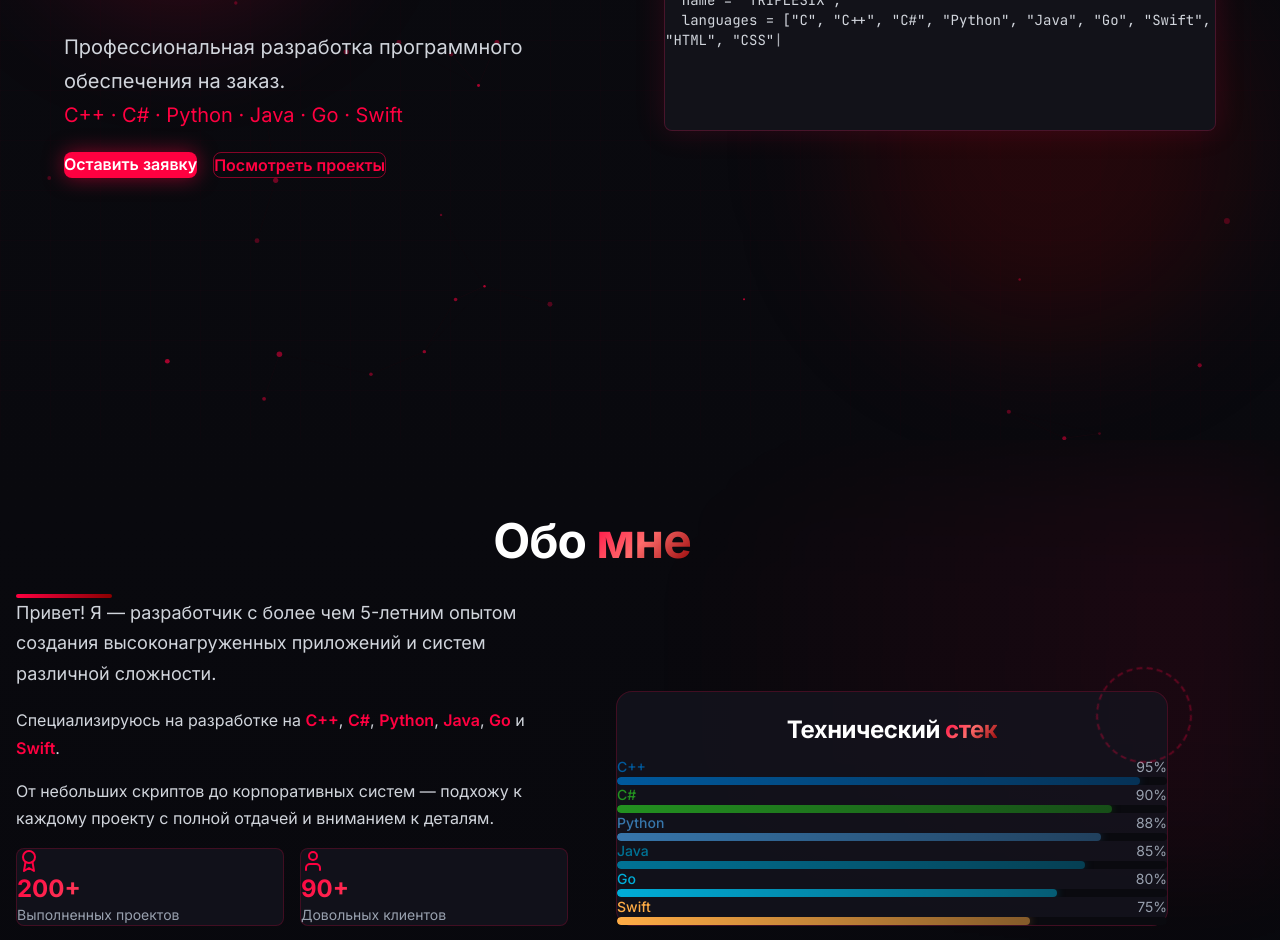
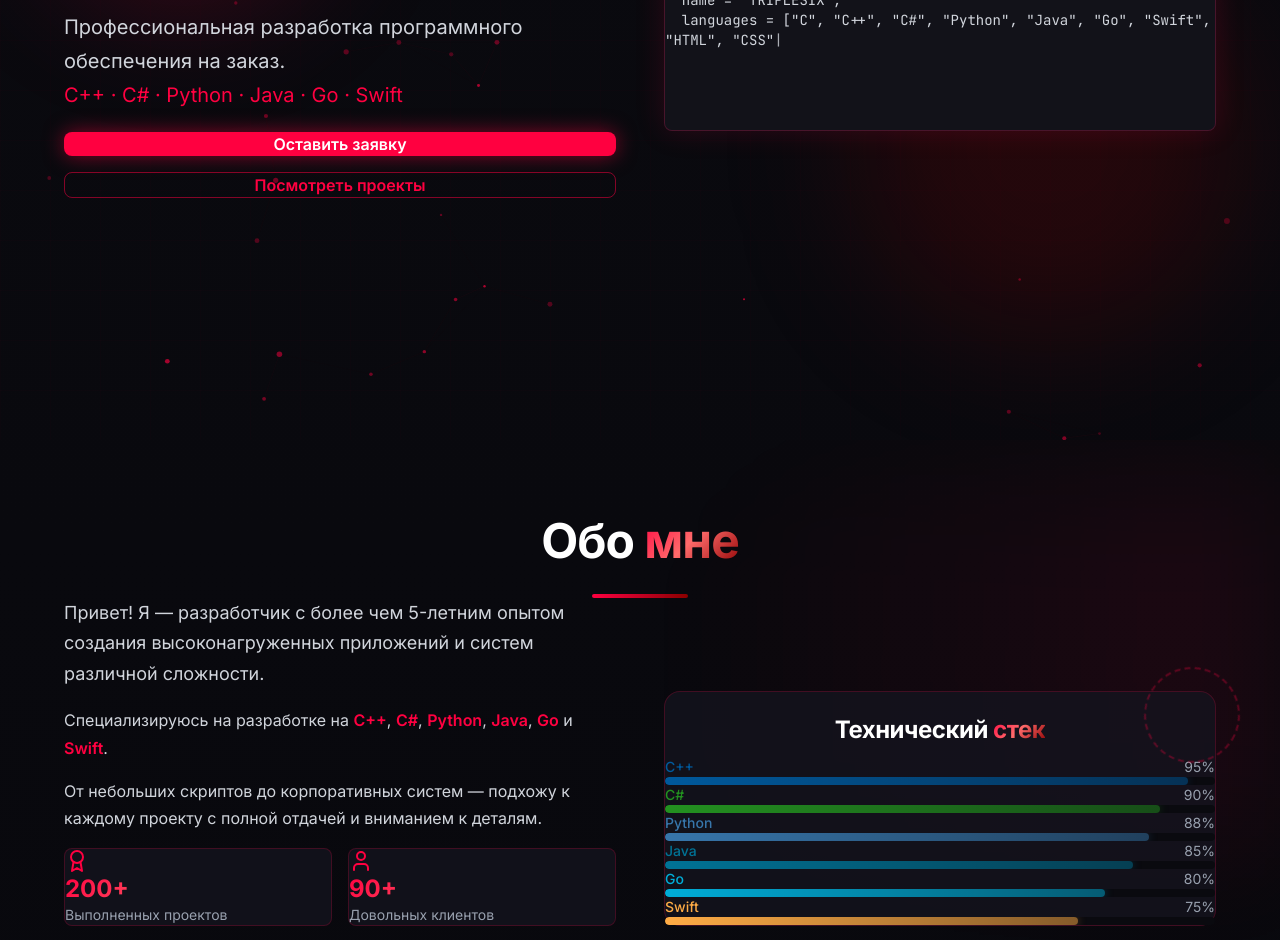
Before and after one commit to 666Code-x/triplesixcode, a Next.js app: page / in a window 1280 px wide. Shown: the part 360-1300 px from the top of the page. Built offline with nearby package versions, Linux system fonts and the light colour scheme.

Commit message:
Update globals.css

```diff
--- a/src/app/globals.css
+++ b/src/app/globals.css
@@ -14,6 +14,20 @@
   --color-666-gray: #1a1a25;
   --font-sans: 'Inter', system-ui, sans-serif;
   --font-mono: 'JetBrains Mono', Consolas, monospace;
+
+  /* Container widths */
+  --spacing-max-w-6xl: 72rem;
+  --spacing-max-w-5xl: 64rem;
+  --spacing-max-w-4xl: 56rem;
+  --spacing-max-w-2xl: 42rem;
+
+  /* Spacing */
+  --spacing-4: 1rem;
+  --spacing-6: 1.5rem;
+  --spacing-8: 2rem;
+  --spacing-12: 3rem;
+  --spacing-16: 4rem;
+  --spacing-20: 5rem;
 }
 
 * {
@@ -203,6 +217,95 @@
   padding-right: 1rem;
 }
 
+/* Container alignment fallbacks */
+.max-w-6xl {
+  max-width: 72rem;
+}
+
+.max-w-5xl {
+  max-width: 64rem;
+}
+
+.max-w-4xl {
+  max-width: 56rem;
+}
+
+.max-w-2xl {
+  max-width: 42rem;
+}
+
+.mx-auto {
+  margin-left: auto;
+  margin-right: auto;
+}
+
+/* Text alignment */
+.text-center {
+  text-align: center;
+}
+
+.text-left {
+  text-align: left;
+}
+
+.text-right {
+  text-align: right;
+}
+
+/* Grid fallbacks */
+.grid {
+  display: grid;
+}
+
+.grid-cols-2 {
+  grid-template-columns: repeat(2, minmax(0, 1fr));
+}
+
+.grid-cols-3 {
+  grid-template-columns: repeat(3, minmax(0, 1fr));
+}
+
+.grid-cols-4 {
+  grid-template-columns: repeat(4, minmax(0, 1fr));
+}
+
+.gap-4 {
+  gap: 1rem;
+}
+
+.gap-6 {
+  gap: 1.5rem;
+}
+
+.gap-8 {
+  gap: 2rem;
+}
+
+.gap-12 {
+  gap: 3rem;
+}
+
+/* Flex fallbacks */
+.flex {
+  display: flex;
+}
+
+.flex-col {
+  flex-direction: column;
+}
+
+.items-center {
+  align-items: center;
+}
+
+.justify-center {
+  justify-content: center;
+}
+
+.justify-between {
+  justify-content: space-between;
+}
+
 .line-clamp-2 {
   display: -webkit-box;
   -webkit-line-clamp: 2;
```
